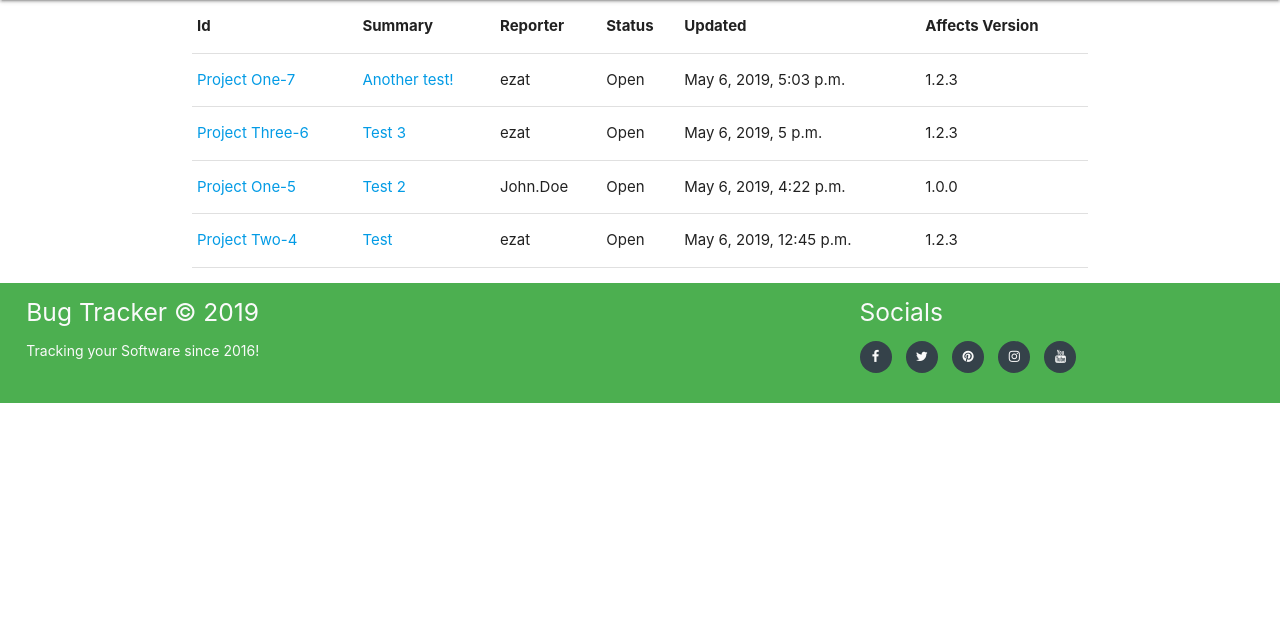
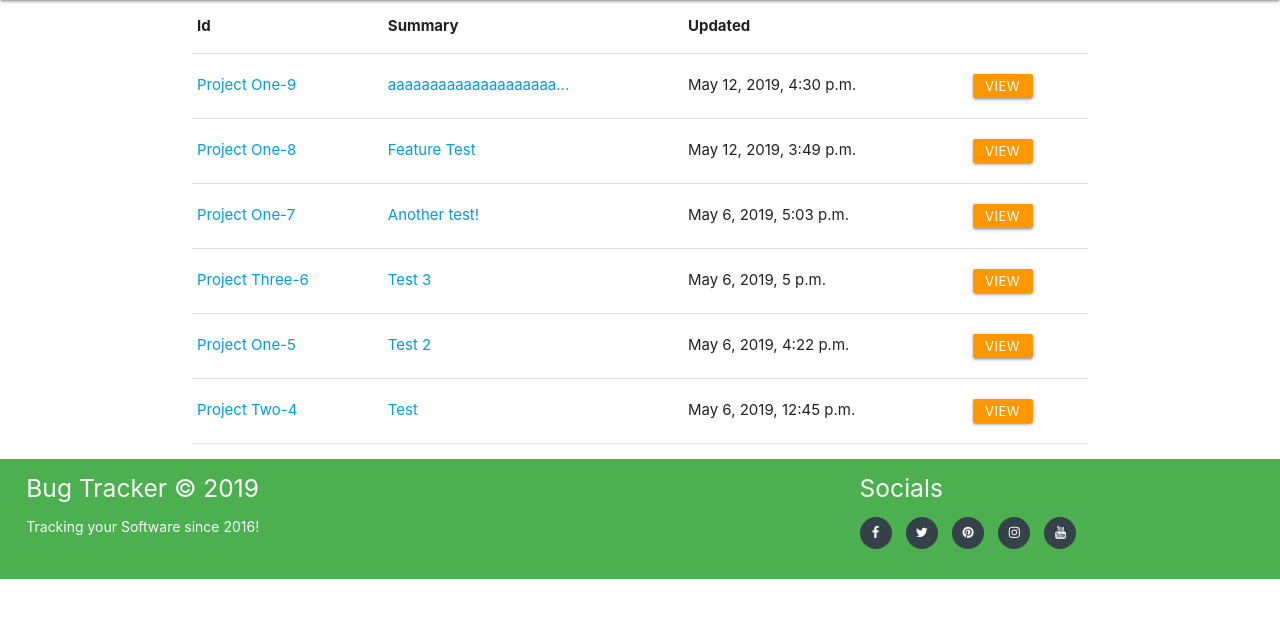
Before and after one commit to ezat-r/bug-tracker, a Django app: page / in a window 1280 px wide. Shown: the part 64-682 px from the top of the page. Run offline with Django 3.2, Linux system fonts and the light colour scheme; the first user in the database is signed in; data comes from the database, SQL or seed files in the repository.

Commit message:
Added some styling improvements

```diff
--- a/bugDB/templates/bug-tracker/all-issues.html
+++ b/bugDB/templates/bug-tracker/all-issues.html
@@ -8,21 +8,17 @@
         <tr>
             <th>Id</th>
             <th>Summary</th>
-            <th class="hide-on-med-and-down">Reporter</th>
-            <th>Status</th>
             <th class="hide-on-med-and-down">Updated</th>
-            <th class="hide-on-med-and-down">Affects Version</th>
+            <th></th>
         </tr>
     </thead>
     <tbody>
         {% for issue in issues %}
         <tr class="bug-item">
             <td><a href="{% url 'all_issues' %}view-issue/{{issue.id}}/">{{issue.issueProjectName}}-{{issue.id}}</a></td>
-            <td><a href="{% url 'all_issues' %}view-issue/{{issue.id}}/">{{issue.title}}</a></td>
-            <td class="hide-on-med-and-down">{{issue.reporter}}</td>
-            <td>{{issue.status}}</td>
+            <td><a class="bug-title" href="{% url 'all_issues' %}view-issue/{{issue.id}}/">{{issue.title}}</a></td>
             <td class="hide-on-med-and-down">{{issue.updatedDate}}</td>
-            <td class="hide-on-med-and-down">{{issue.affectsVersion}}</td>
+            <td><a href="{% url 'all_issues' %}view-issue/{{issue.id}}/" class="waves-effect waves-light btn btn-small orange">View</a></td>
         </tr>
         {% endfor %}
 </tbody>
--- a/static/css/main.css
+++ b/static/css/main.css
@@ -1,3 +1,13 @@
+
+/* All Issues page */
+
+.btn-small{
+    height: 24px;
+    width: 60px;
+    line-height: 24px;
+    margin: 5px 5px;
+    padding: 0 0.5em;
+}
 
 /* Issue Type Icons */
 
--- a/static/js/main.js
+++ b/static/js/main.js
@@ -40,11 +40,15 @@ $(function(){
         $("#id_password").addClass("validate");
 
     }else if(document.title == "View Issue"){
-        // Initialize all modals
+
+        // Initialise all modals
         $('.modal').modal();
 
-        // Materialize CSS - Form Select tag initialisation
+        // Materialise CSS - Form Select tag initialisation
         $('select').formSelect();
+
+        // Initialise collapsible
+        $('.collapsible').collapsible();
 
         // correct the issueType text value
         if($("#issueTypeVal").text() == "bug"){
@@ -56,6 +60,10 @@ $(function(){
     } else if(document.title == "Make Payment"){
         // Materialize CSS - Form Select tag initialisation
         $('select').formSelect();
+
+    } else if(document.title == "All Issues"){
+        // call the 'issueTitleHandler' function
+        issueTitleHandler();
     }
 
     statusMessageHandler();
@@ -88,4 +96,22 @@ $(function(){
             $("#issue_type_icon").addClass("fa-plus").addClass("green-icon");
         }
     }
+
+    // Issue title handler for devices smaller than 768px in Width
+    function issueTitleHandler(){
+        var titles = $(".bug-title");
+
+        // loop through each title entry
+        for(var i=0; i<titles.length; i++){
+
+            // check if length of title is more than 30 characters
+            if($(titles[i]).text().length > 30){
+                // it is more than 30, so show a substring of only the first 20 characters followed by '...'
+
+                var text = $(titles[i]).text();
+
+                $(titles[i]).text(text.substring(0,20) + "...");
+            }
+        }
+    }
 });
--- a/templates/base.html
+++ b/templates/base.html
@@ -72,13 +72,13 @@
     <!-- Begin Footer -->
     <footer class="container-fluid">
         <div id="footer-details" class="row">
-            <div class="col s12 m12 l8">
+            <div class="col s12 m12 l8 footer-custom-align">
                 <h5>Bug Tracker &copy; 2019</h5>
                 <p id="footer-text">Tracking your Software since 2016!</p>
             </div>
             <div class="col s12 m12 l4">
-                <h5>Socials</h5>
-                <ul class="list-inline social-links">
+                <h5 class="footer-custom-align">Socials</h5>
+                <ul class="list-inline social-links footer-custom-align">
                     <li><a href="#"><i class="fa fa-facebook" aria-hidden="true"></i></a></li>
                     <li><a href="#"><i class="fa fa-twitter" aria-hidden="true"></i></a></li>
                     <li><a href="#"><i class="fa fa-pinterest" aria-hidden="true"></i></a></li>
```
Also changed, not shown: other parts of static/css/main.css (+17 -0 lines), bugDB/templates/bug-tracker/bug-detailed-view.html (+16 -7 lines), db.sqlite3.
